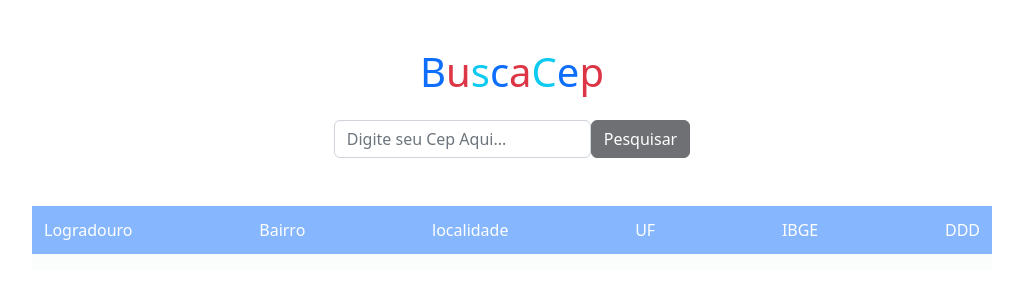
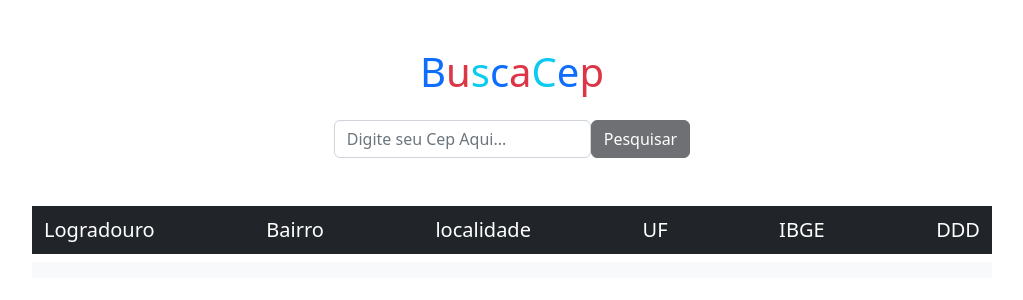
Before and after one commit to ElielCalore/BuscaCep_FrontEnd, a React (Create React App) app: page / in a window 1280 px wide. Shown: the top 300 px of the page, without its empty margins (128-1151 px from the left). Built offline with nearby package versions, Linux system fonts and the light colour scheme.

Commit message:
refactor: update readme and images add new image update color text in search component

```diff
--- a/src/components/table/table.js
+++ b/src/components/table/table.js
@@ -1,7 +1,7 @@
 export function Table({ cep, messageBody }) {
   return (
     <div className=" d-flex flex-column justify-content-around w-75">
-      <div className="bg-primary p-2 text-white bg-opacity-50 d-flex flex-row justify-content-between">
+      <div className="bg-dark h5 p-2 text-white d-flex flex-row justify-content-between">
         {messageBody.map((current) => {
           return (
             <div key={current.info} className="m-1">
@@ -10,7 +10,7 @@ export function Table({ cep, messageBody }) {
           );
         })}
       </div>
-      <div className="bg-light p-2 text-dark bg-opacity-50 d-flex flex-row justify-content-between align-items-center p-1 ">
+      <div className="bg-light p-2 text-dark d-flex flex-row justify-content-between align-items-center p-1 ">
         <div>{cep.logradouro !== "" ? cep.logradouro : " not found "} </div>
         <div>{cep.bairro !== "" ? cep.bairro : "not found"}</div>
         <div>{cep.localidade}</div>
```
Also changed, not shown: src/assets/images/home.jpg (added).
